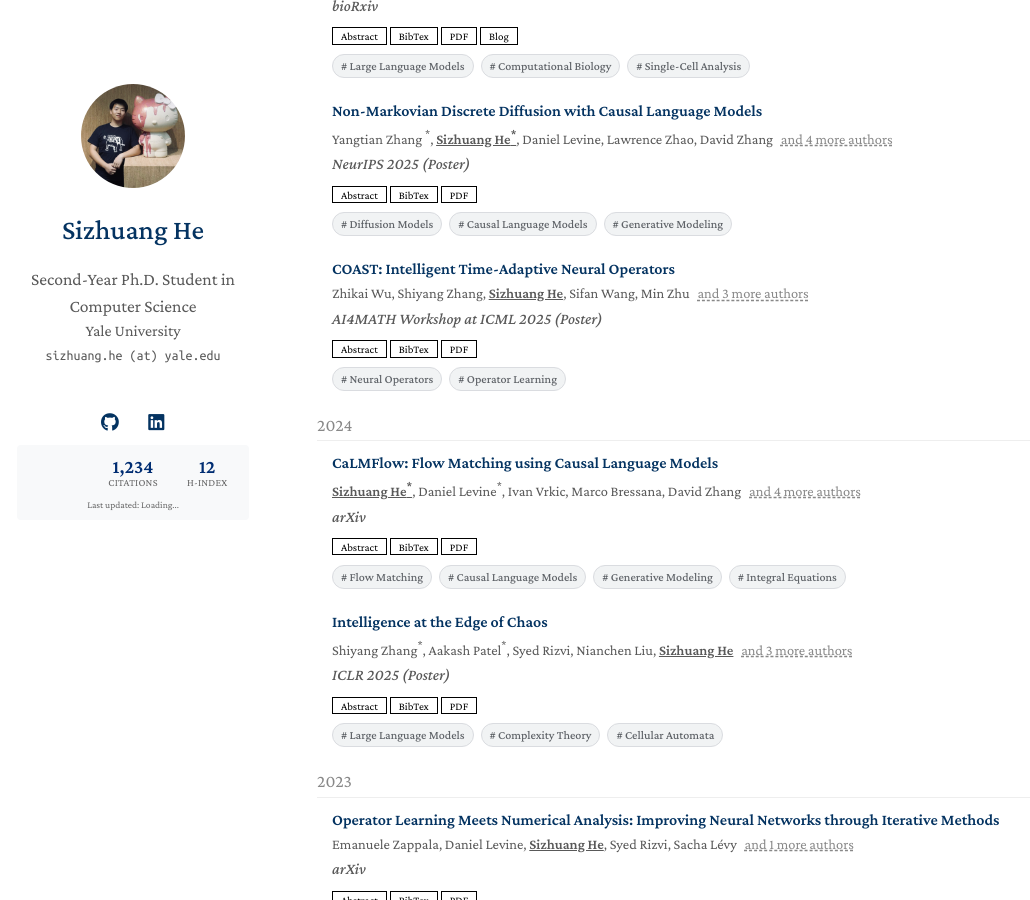
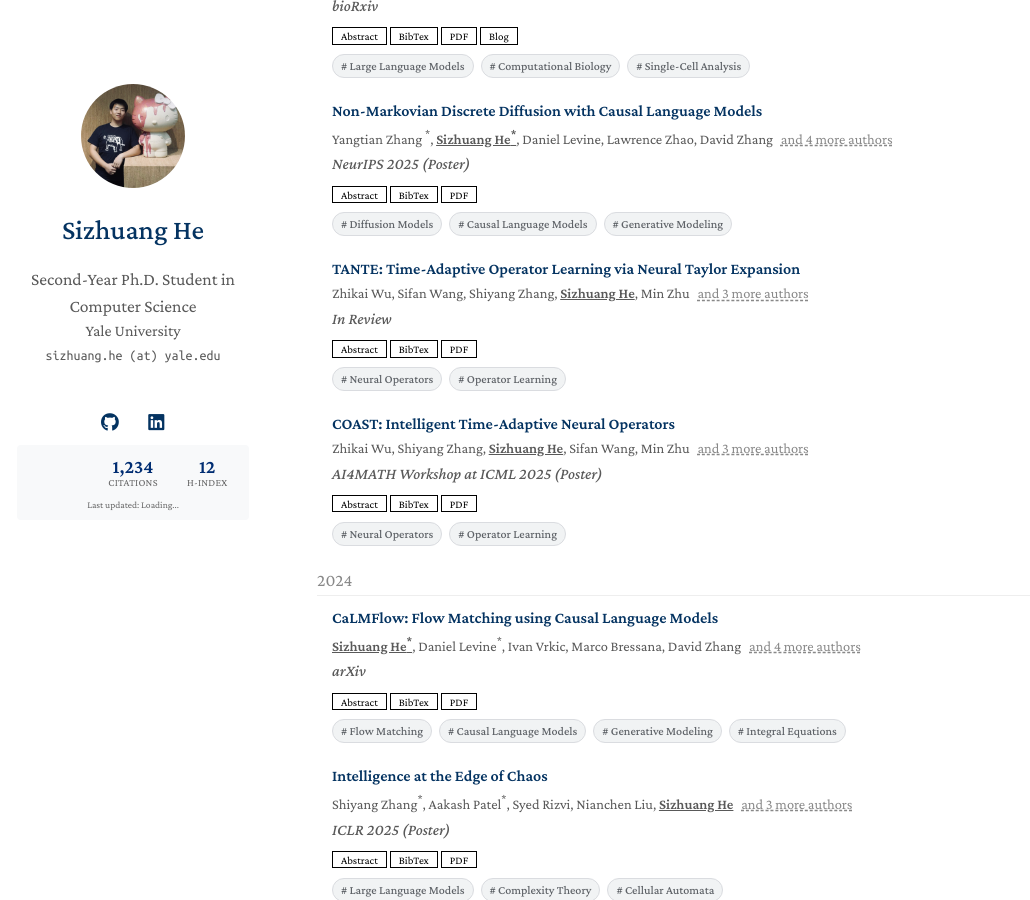
Before and after one commit to SizhuangHe/sizhuanghe.github.io, a Jekyll site: the page built from index.md, in a window 1280 px wide and 900 px high, scrolled down 1521 px. Shown: the whole window, without its empty margins (23-1053 px from the left). Built offline with Jekyll 4.4.1, drawn with Linux system fonts in a browser that asks for light colours; a style sheet for code colours, icons or effects is not loaded; our own code applies the rules of GitHub Pages for plain Markdown files.

Commit message:
tante update

```diff
--- a/_data/publications.yml
+++ b/_data/publications.yml
@@ -34,6 +34,21 @@
     selected: true
     summary: "We introduce a novel approach to discrete diffusion models that conditions on the entire generative trajectory, thereby lifting the Markov constraint and allowing the model to revisit and improve past states. CaDDi treats standard causal language models as a special case and permits the direct reuse of pretrained LLM weights with no architectural changes."
     full_abstract: "Discrete diffusion models offer a flexible, controllable approach to structured sequence generation, yet they still lag behind causal language models in expressive power. A key limitation lies in their reliance on the Markovian assumption, which restricts each step to condition only on the current state, leading to potential uncorrectable error accumulation. In this paper, we introduce CaDDi, a discrete diffusion model that conditions on the entire generative trajectory, thereby lifting the Markov constraint and allowing the model to revisit and improve past states. By unifying sequential (causal) and temporal (diffusion) reasoning in a single non-Markovian transformer, CaDDi also treats standard causal language models as a special case and permits the direct reuse of pretrained LLM weights with no architectural changes. Empirically, CaDDi outperforms state-of-the-art discrete diffusion baselines on natural-language benchmarks, substantially narrowing the remaining gap to large autoregressive transformers."
+
+  - title: "TANTE: Time-Adaptive Operator Learning via Neural Taylor Expansion"
+    paper_id: "5biMMmIAAAAJ:zYLM7Y9cAGgC"
+    authors: Zhikai Wu, Sifan Wang, Shiyang Zhang, <b><u>Sizhuang He</u></b>, Min Zhu, Anran Jiao, Lu Lu, and David van Dijk
+    date: Jan 2025
+    conference_short: In Review
+    conference: In Review
+    pdf: https://arxiv.org/pdf/2502.08574
+    # code: https://github.com/MrGiovanni/ContinualLearning
+    bibtex: ./assets/bibs/tante.txt
+    image: ./assets/img/tante.png
+    # poster: ./assets/posters/CaLMFlow_NYAS_Poster.pdf
+    # notes: Accepted to AI4MATH Workshop at ICML 2025 as a poster
+    tags: ["Neural Operators", "Operator Learning"]
+    full_abstract: "Operator learning for time-dependent partial differential equations (PDEs) has seen rapid progress in recent years, enabling efficient approximation of complex spatiotemporal dynamics. However, most existing methods rely on fixed time step sizes during rollout, which limits their ability to adapt to varying temporal complexity and often leads to error accumulation. Here, we propose the Time-Adaptive Transformer with Neural Taylor Expansion (TANTE), a novel operator-learning framework that produces continuous-time predictions with adaptive step sizes. TANTE predicts future states by performing a Taylor expansion at the current state, where neural networks learn both the higher-order temporal derivatives and the local radius of convergence. This allows the model to dynamically adjust its rollout based on the local behavior of the solution, thereby reducing cumulative error and improving computational efficiency. We demonstrate the effectiveness of TANTE across a wide range of PDE benchmarks, achieving superior accuracy and adaptability compared to fixed-step baselines, delivering accuracy gains of 60–80% and speed-ups of 30–40% at inference time. The code is publicly available at https://github.com/zwu88/TANTE for transparency and reproducibility."
 
   - title: "COAST: Intelligent Time-Adaptive Neural Operators"
     paper_id: "5biMMmIAAAAJ:u5HHmVD_uO8C"
--- /dev/null
+++ b/assets/bibs/tante.txt
@@ -0,0 +1,9 @@
+@misc{wu2025tantetimeadaptiveoperatorlearning,
+      title={TANTE: Time-Adaptive Operator Learning via Neural Taylor Expansion},
+      author={Zhikai Wu and Sifan Wang and Shiyang Zhang and Sizhuang He and Min Zhu and Anran Jiao and Lu Lu and David van Dijk},
+      year={2025},
+      eprint={2502.08574},
+      archivePrefix={arXiv},
+      primaryClass={cs.LG},
+      url={https://arxiv.org/abs/2502.08574},
+}
```
Also changed, not shown: assets/img/tante.png (added).
